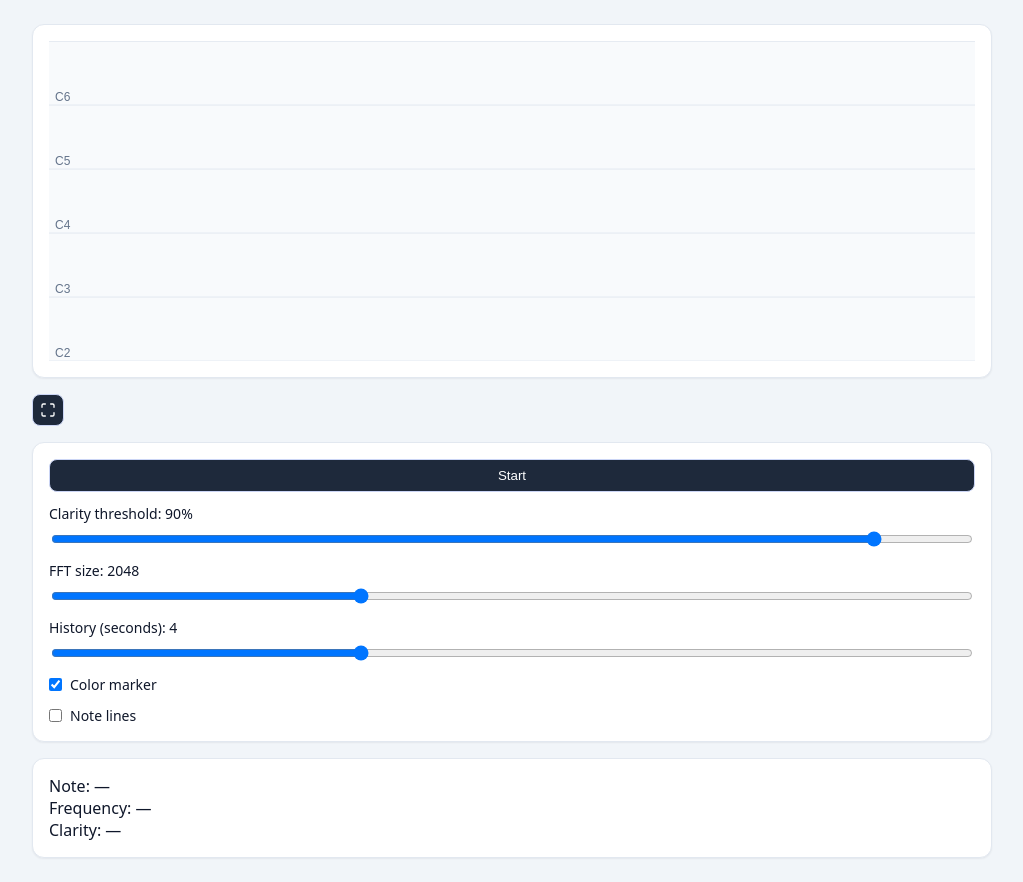
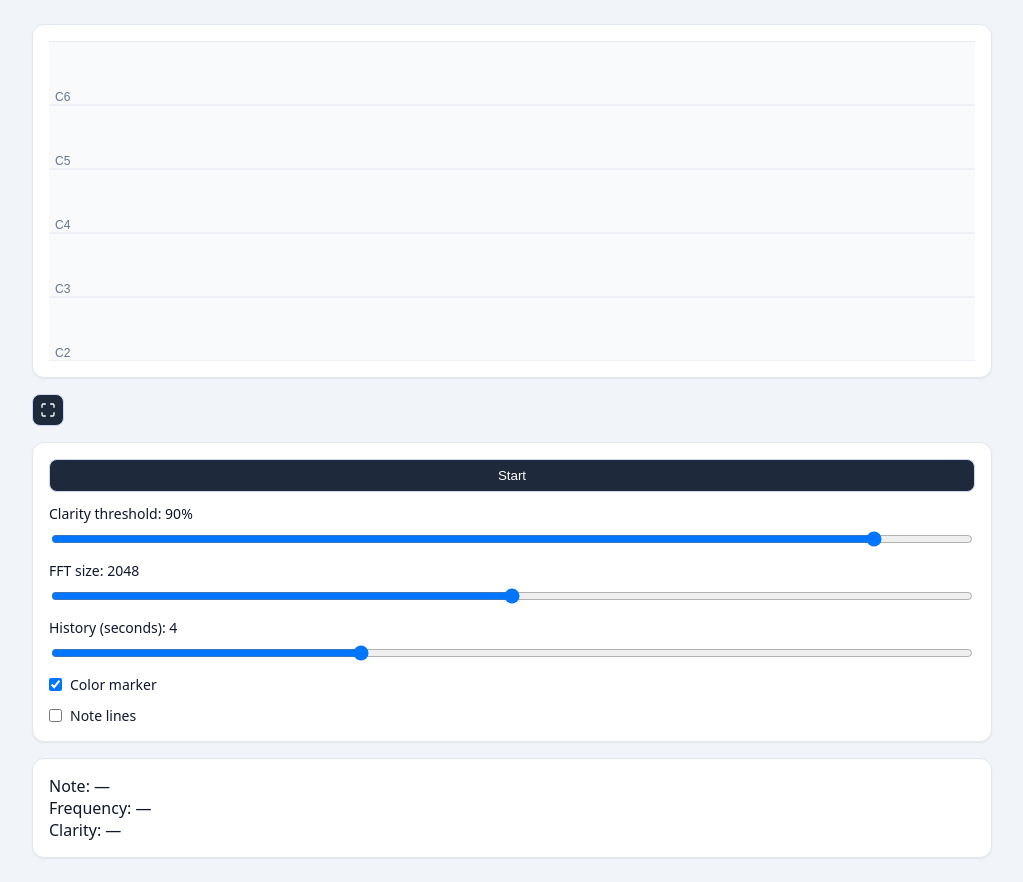
Before and after one commit to revaporated/color-pitchy, a React (Vite) app: page / in a window 1280 px wide. Shown: the whole page, without its empty margins (128-1151 px from the left). Built offline with nearby package versions, Linux system fonts and the light colour scheme.

Commit message:
additional fft size options

```diff
--- a/src/components/PitchControls.tsx
+++ b/src/components/PitchControls.tsx
@@ -26,7 +26,7 @@ type Props = {
   onToggleCollapsed?: () => void;
 };
 
-const FFT_SIZES = [1024, 2048, 4096, 8192] as const;
+const FFT_SIZES = [256, 512, 1024, 2048, 4096, 8192, 16384] as const;
 
 export function PitchControls({
   enabled,
```
